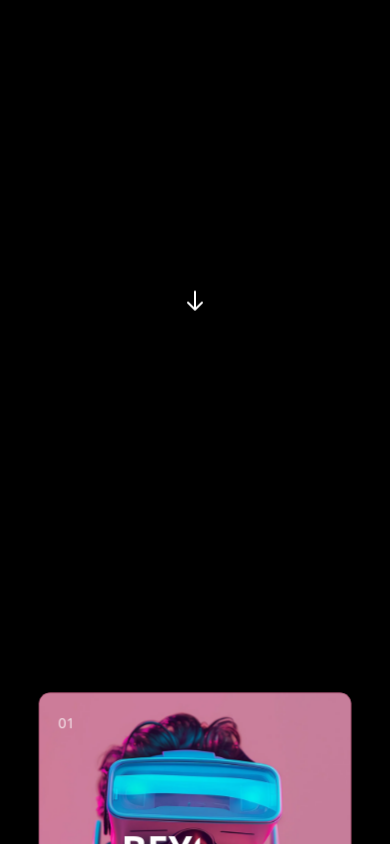
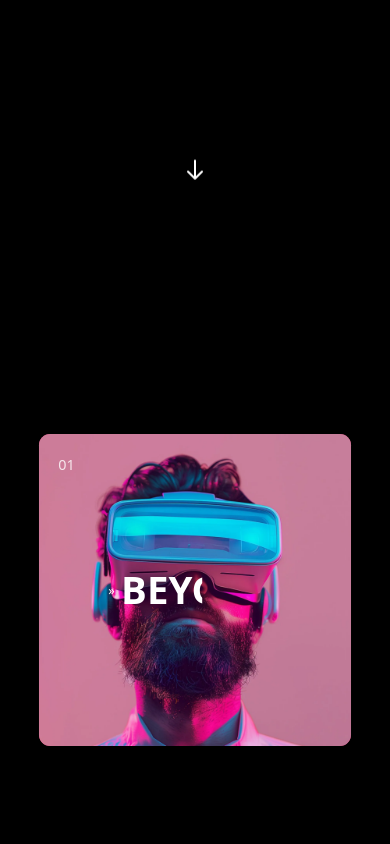
Before and after one commit to Sherdil07/ai-vista, a Next.js app: page / in a window 390 px wide. Shown: the part 3959-4803 px from the top of the page. Built offline with nearby package versions, Linux system fonts and the light colour scheme.

Commit message:
improvement-cards

```diff
--- a/src/app/Components/useCases/useCase.jsx
+++ b/src/app/Components/useCases/useCase.jsx
@@ -156,10 +156,10 @@ const SpaceThemedCards = () => {
 
   return (
     <main ref={container} className="relative z-10 bg-black">
-      {/* Header with fill animation - reduced height on mobile */}
-      <div className="h-[60vh] md:h-screen flex flex-col items-center justify-center text-center px-4">
+      {/* Header with fill animation - further reduced height on mobile */}
+      <div className="h-[30vh] sm:h-[40vh] md:h-screen flex flex-col items-center justify-center text-center px-4">
         <Heading />
-        <div className="mt-6 md:mt-12 animate-bounce">
+        <div className="mt-4 sm:mt-6 md:mt-12 animate-bounce">
           <svg
             className="w-6 h-6 text-white"
             fill="none"
```
